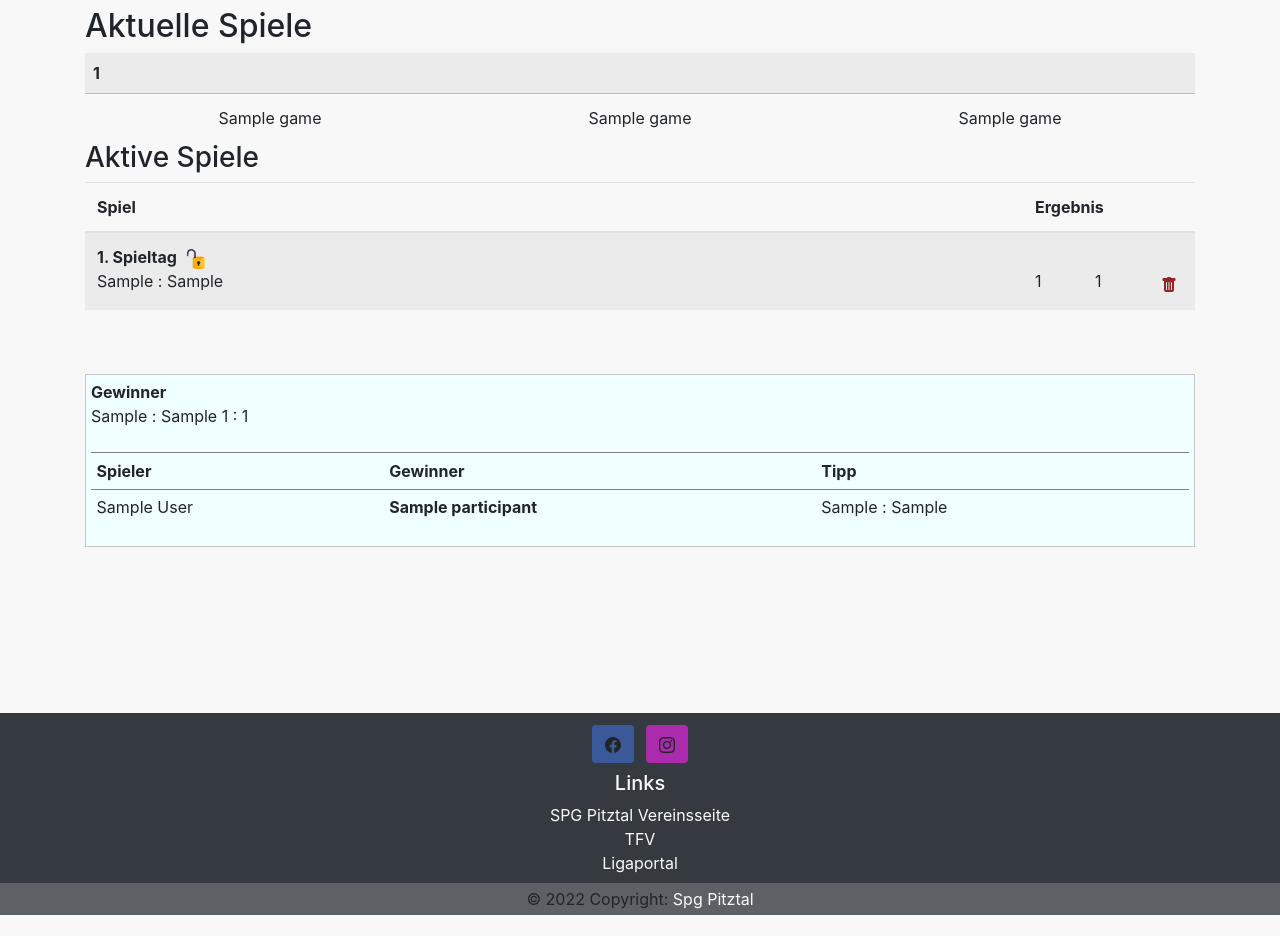
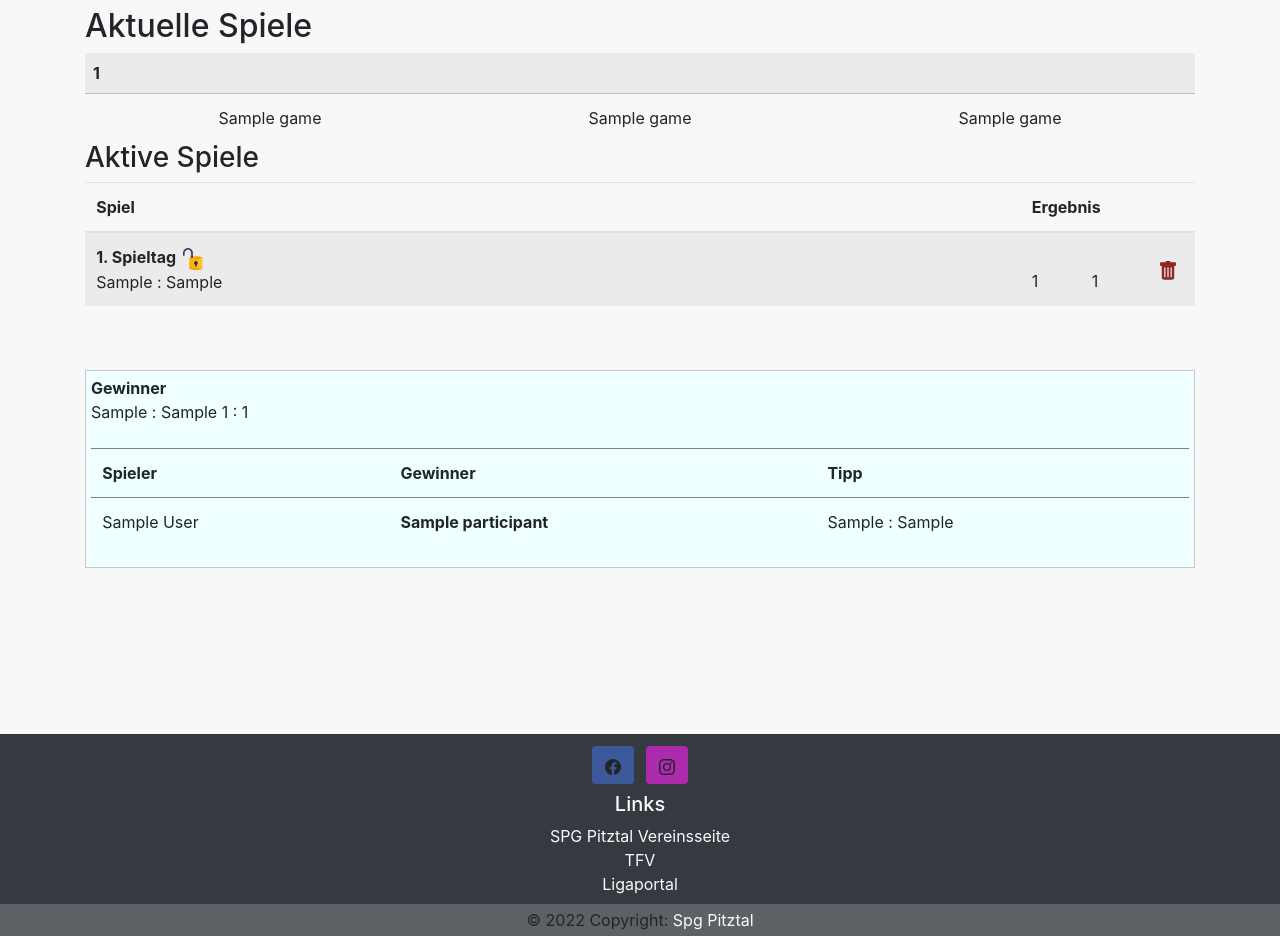
Before and after one commit to tobias124/newTest, a Flask app: template website/templates/games.html in a window 1280 px wide. Shown: the part 168-1104 px from the top of the page. Before the commit the page ends 1083 px from the top, so only its background shows below. Run offline with Flask 2, Linux system fonts and the light colour scheme; tables that the repository leaves empty hold one stand-in row (values such as "Sample post"); the template is opened without the code that fills it: values that come from a table or form of the project are taken from there, most other values are stand-ins (such as "Sample title", 1, 10 or a date in 2020); some libraries are stand-ins or nearby versions.

Commit message:
changed sizes in games table

```diff
--- a/website/__init__.py
+++ b/website/__init__.py
@@ -1,4 +1,3 @@
-from math import fabs
 import os
 from flask import Flask, render_template, request
 from flask_sqlalchemy import SQLAlchemy
--- a/website/templates/games.html
+++ b/website/templates/games.html
@@ -8,17 +8,29 @@
     border-top: 1px solid #dee2e6;
   }
 
-  .recent_games {
-    border: none;
+  .games_table {
+    width: 100%;
   }
 
-  .recent_games tr {
-    border-bottom: 1px solid rgb(194, 188, 188);
-    text-align: left !important;
+  .games_table td {
+    text-align: center;
+    padding-top: 0.7rem;
+    padding-bottom: 0.7rem;
+    vertical-align: middle;
   }
 
-  .recent_games th {
-    text-align: left !important;
+  .games_table th {
+    border-bottom: 1px solid rgb(194, 188, 188);
+    padding: 0.5rem;
+  }
+
+  .table td, .table th {
+    vertical-align: top;
+    border-top: 1px solid #dee2e6;
+    padding-top: 0.75rem!important;
+    padding-bottom: 0.75rem!important;
+    padding-left: 0.7rem;
+    padding-right: 0.7rem;
   }
 </style>
 
@@ -50,24 +62,6 @@
   <button type="submit" class="btn btn-primary">Submit</button>
 </form>
 <br />
-<style type="text/css">
-  .games_table {
-    width: 100%;
-  }
-
-  .games_table td{
-    text-align: center;
-    padding-top: 0.7rem;
-    padding-bottom: 0.7rem;
-    vertical-align: middle;
-  }
-
-  .games_table th{
-    border-bottom: 1px solid rgb(194, 188, 188);
-    padding: 0.5rem;
-  }
-
-</style>
 <h2>Aktuelle Spiele</h2>
 <div class=" table-responsive-sm">
   <table class="games_table table-striped">
@@ -105,9 +99,9 @@
           {%endif%}
 
           {%if game.bet_lock %}
-          <img src="./static/img/lock.png" style="margin-left: 4px;" width="20px" height="auto" alt="lock">
+          <img src="./static/img/lock.png" width="22px" height="auto" alt="lock">
           {% else %}
-          <img src="./static/img/lock-open.png" style="margin-left: 4px;" width="20px" height="auto" alt="lock">
+          <img src="./static/img/lock-open.png" width="22px" height="auto" alt="lock">
           {% endif %}
         </a>
         <br />
@@ -122,7 +116,7 @@
         <td style="width: 45px; vertical-align: bottom;"><input class="form-control" id="away_goals_result"
             name="away_goals_result" style="min-width: 45px;" required /></td>
         <input class="form-control" id="current_game" name="current_game" value="{{game.id}}" hidden>
-        <td style="width: 20px;"><br /><button style="
+        <td style="width: 20px; vertical-align: middle;"><button style="
             border: none;
             color: #007bff;
             background-color: transparent;
@@ -143,7 +137,7 @@
   <td style="width: 60px;"><br />{{game.home_goals}}</td>
   <td style="width: 60px;"><br />{{game.away_goals}}</td>
 
-  <td style="width: 20px;"><br />
+  <td style="width: 20px; vertical-align: middle;">
     <form method="POST" id="deletion">
       <input type="text" name="delete" id="delete" value="1" hidden>
       <input class="form-control" id="current_game" name="current_game" value="{{game.id}}" hidden>
@@ -155,7 +149,7 @@
         text-decoration: none;
         display: inline-block;
         font-weight: bolder;
-        font-size: 18px;" type="submit"><svg xmlns="http://www.w3.org/2000/svg" width="16" height="20"
+        font-size: 18px;" type="submit"><svg xmlns="http://www.w3.org/2000/svg" width="20" height="20"
           fill="currentColor" class="bi bi-trash-fill" viewBox="0 0 16 16">
           <path
             d="M2.5 1a1 1 0 0 0-1 1v1a1 1 0 0 0 1 1H3v9a2 2 0 0 0 2 2h6a2 2 0 0 0 2-2V4h.5a1 1 0 0 0 1-1V2a1 1 0 0 0-1-1H10a1 1 0 0 0-1-1H7a1 1 0 0 0-1 1H2.5zm3 4a.5.5 0 0 1 .5.5v7a.5.5 0 0 1-1 0v-7a.5.5 0 0 1 .5-.5zM8 5a.5.5 0 0 1 .5.5v7a.5.5 0 0 1-1 0v-7A.5.5 0 0 1 8 5zm3 .5v7a.5.5 0 0 1-1 0v-7a.5.5 0 0 1 1 0z" />
```
Lines whose indentation alone changed are shown as unchanged.
